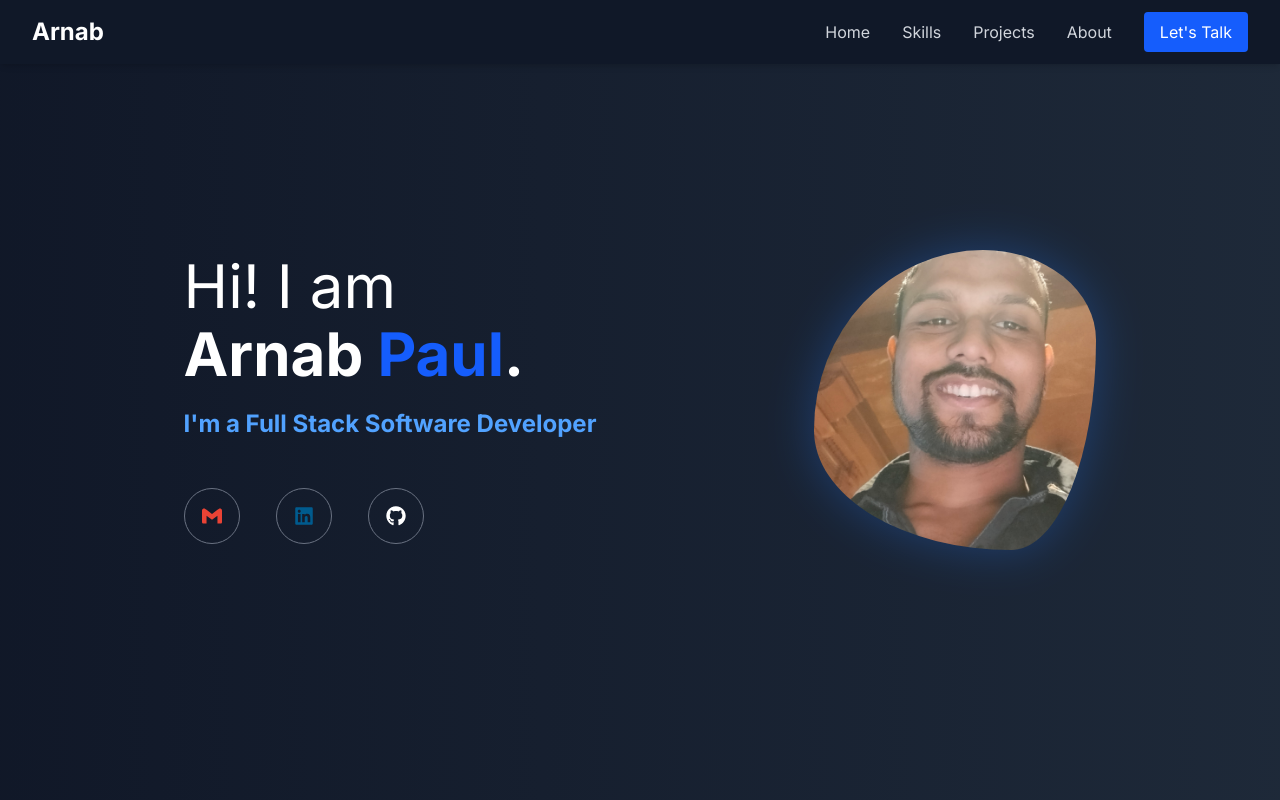
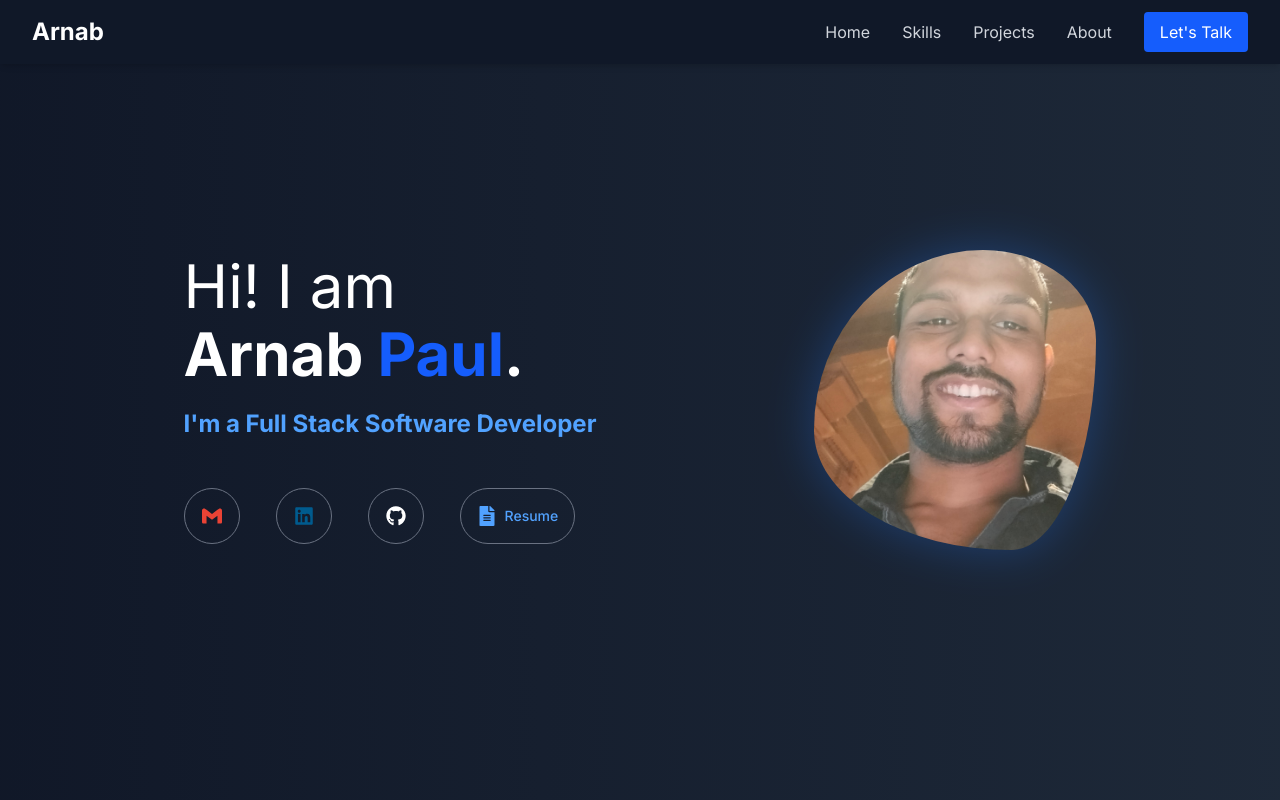
Before and after one commit to arnab1656/folio_, a Next.js app: page / in a window 1280 px wide. Shown: the top 800 px of the page. Built offline with nearby package versions, Linux system fonts and the light colour scheme.

Commit message:
resume Option added

```diff
--- a/src/components/IntroSection.tsx
+++ b/src/components/IntroSection.tsx
@@ -1,6 +1,6 @@
 "use client";
 import React from "react";
-import { FaGithub, FaLinkedin } from "react-icons/fa";
+import { FaGithub, FaLinkedin, FaFileAlt } from "react-icons/fa";
 import { SiGmail } from "react-icons/si";
 import { motion } from "framer-motion";
 import Image from "next/image";
@@ -57,6 +57,19 @@ const IntroSection = () => {
                   <FaGithub size={20} />
                 </div>
               </a>
+              <a
+                href="https://www.unimad.ai/resume/arnab-resume"
+                target="_blank"
+                rel="noopener noreferrer"
+                className="group"
+              >
+                <div className="w-auto h-14 px-4 rounded-full border border-gray-500 flex items-center gap-2 text-blue-400 group-hover:text-blue-600 transition-colors hover:bg-white">
+                  <FaFileAlt size={20} />
+                  <span className="text-sm hidden sm:inline-block text-inherit font-medium">
+                    Resume
+                  </span>
+                </div>
+              </a>
             </div>
           </div>
 
```
